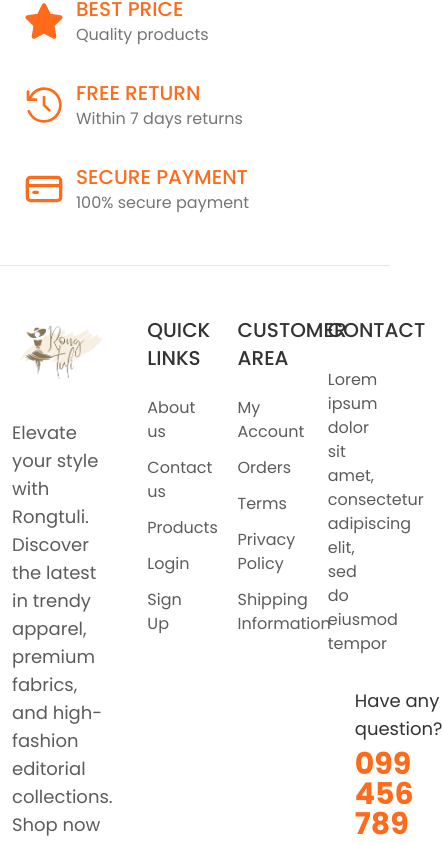
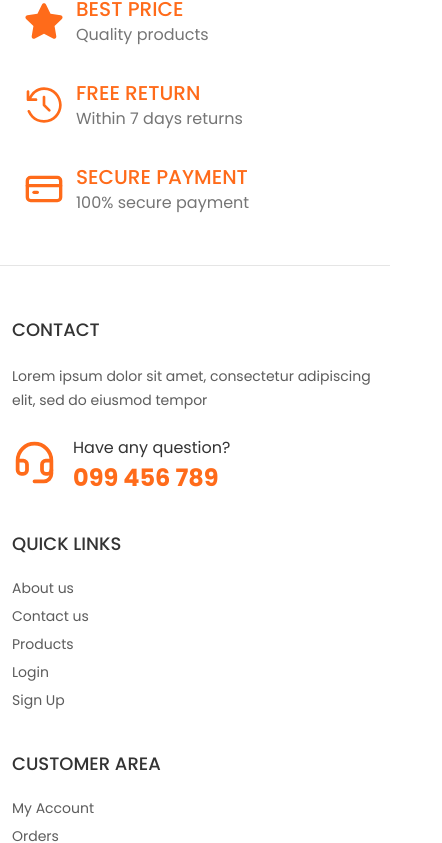
Before and after one commit to minhazulabidin/Rongtuli, a Next.js app in the folder client/: page / in a window 390 px wide. Shown: the part 1143-1986 px from the top of the page, 442 px wide, since content can reach past the window. Built offline with nearby package versions, Linux system fonts and the light colour scheme.

Commit message:
footer responsive done

```diff
--- a/client/src/components/layout/Footer/Footer.jsx
+++ b/client/src/components/layout/Footer/Footer.jsx
@@ -36,21 +36,29 @@ const footerDetails = [
         "icon": CreditCard
     }
 ]
+
 const Footer = () => {
     return (
-        <footer className="mt-13.25">
-            <Container className="">
+        <footer className="mt-13.25 overflow-hidden">
+
+            <Container>
                 <div className="flex w-full justify-around gap-3 md:items-center md:flex-row flex-col items-start">
                     {
                         footerDetails.map(detail => {
                             const Icon = detail?.icon;
+
                             return (
-                                <div key={detail?.id} className="flex items-center gap-3 md:mt-0 mt-5 px-3">
-                                    <Icon className="text-orangec" size={40} />
+                                <div
+                                    key={detail?.id}
+                                    className="flex items-center gap-3 md:mt-0 mt-5 px-3"
+                                >
+                                    <Icon className="text-orangec shrink-0" size={40} />
+
                                     <div>
-                                        <h3 className="text-xl text-orangec font-medium font-poppins uppercase ">
+                                        <h3 className="text-xl text-orangec font-medium font-poppins uppercase">
                                             {detail?.name}
                                         </h3>
+
                                         <p className="text-base font-poppins text-[#757575]">
                                             {detail?.description}
                                         </p>
@@ -64,97 +72,144 @@ const Footer = () => {
 
             <Separator className="my-12.5" />
 
-            <Container className="">
-                <div className="grid grid-cols-9 gap-10 font-poppins">
-                    <div className="col-span-3">
-                        <Image src={logo} width={100} height={100} alt="logo" className="w-24 md:w-32 object-contain" />
+            {/* MAIN FOOTER */}
+            <Container>
+                <div className="grid grid-cols-1 sm:grid-cols-2 lg:grid-cols-9 gap-y-10 gap-x-6 font-poppins">
 
-                        <p className="text-lg mt-8 text-[#333333CC] leading-7">
-                            Elevate your style with Rongtuli. Discover the latest in trendy apparel, premium fabrics, and high-fashion editorial collections. Shop now for a sophisticated look.
-                        </p>
+                    <div className="lg:col-span-3 md:order-1 order-4">
+                        <div className="md:block hidden">
+                            <Image
+                                src={logo}
+                                width={100}
+                                height={100}
+                                alt="logo"
+                                className="w-24 md:w-32 object-contain"
+                            />
+
+                            <p className="text-base md:text-lg mt-6 md:mt-8 text-[#333333CC] leading-7">
+                                Elevate your style with Rongtuli. Discover the latest in trendy apparel,
+                                premium fabrics, and high-fashion editorial collections. Shop now for a sophisticated look.
+                            </p>
+                        </div>
 
                         <div className="mt-5 flex items-center gap-3">
                             <Link href="#">
-                                <FaFacebook size={38} className="text-[#0198E9]" />
+                                <FaFacebook
+                                    size={38}
+                                    className="text-[#0198E9]"
+                                />
                             </Link>
-                            <Link href="#" className="rounded-full p-2 bg-[#1DA1F2]">
-                                <FaTwitter size={20} className="text-white" />
+
+                            <Link
+                                href="#"
+                                className="rounded-full p-2 bg-[#1DA1F2]"
+                            >
+                                <FaTwitter
+                                    size={20}
+                                    className="text-white"
+                                />
                             </Link>
-                            <Link href="#" className="rounded-full p-2 bg-[#0077B5]">
-                                <FaLinkedinIn size={20} className="text-white " />
+
+                            <Link
+                                href="#"
+                                className="rounded-full p-2 bg-[#0077B5]"
+                            >
+                                <FaLinkedinIn
+                                    size={20}
+                                    className="text-white"
+                                />
                             </Link>
-                            <Link href="#" className="rounded-full p-2 bg-linear-to-tr from-[#f9ce34] via-[#ee2a7b] to-[#6228d7]">
-                                <FaInstagram size={20} className="text-white " />
+
+                            <Link
+                                href="#"
+                                className="rounded-full p-2 bg-linear-to-tr from-[#f9ce34] via-[#ee2a7b] to-[#6228d7]"
+                            >
+                                <FaInstagram
+                                    size={20}
+                                    className="text-white"
+                                />
                             </Link>
                         </div>
                     </div>
 
-                    <div className="col-span-2">
-                        <h4 className="mb-6 text-xl font-medium uppercase text-[#333333]">
+                    <div className="lg:col-span-2 order-2">
+                        <h4 className="mb-5 md:mb-6 text-lg md:text-xl font-medium uppercase text-[#333333]">
                             QUICK LINKS
                         </h4>
 
-                        <ul className="space-y-3 md:text-lg text-base text-[#333333]/80">
+                        <ul className="space-y-2 md:space-y-3 text-sm md:text-lg text-[#333333]/80">
                             <li className="cursor-pointer hover:text-orangec">
                                 About us
                             </li>
+
                             <li className="cursor-pointer hover:text-orangec">
                                 Contact us
                             </li>
+
                             <li className="cursor-pointer hover:text-orangec">
                                 Products
                             </li>
+
                             <li className="cursor-pointer hover:text-orangec">
                                 Login
                             </li>
+
                             <li className="cursor-pointer hover:text-orangec">
                                 Sign Up
                             </li>
                         </ul>
                     </div>
 
-                    <div className="col-span-2">
-                        <h3 className="mb-6 text-xl font-medium uppercase text-[#333333]">
+                    <div className="lg:col-span-2 order-3">
+                        <h3 className="mb-5 md:mb-6 text-lg md:text-xl font-medium uppercase text-[#333333]">
                             CUSTOMER AREA
                         </h3>
 
-                        <ul className="space-y-3 md:text-lg text-base text-[#333333]/80">
+                        <ul className="space-y-2 md:space-y-3 text-sm md:text-lg text-[#333333]/80">
                             <li className="cursor-pointer hover:text-orangec">
                                 My Account
                             </li>
+
                             <li className="cursor-pointer hover:text-orangec">
                                 Orders
                             </li>
+
                             <li className="cursor-pointer hover:text-orangec">
                                 Terms
                             </li>
+
                             <li className="cursor-pointer hover:text-orangec">
                                 Privacy Policy
                             </li>
+
                             <li className="cursor-pointer hover:text-orangec">
                                 Shipping Information
                             </li>
                         </ul>
                     </div>
 
-                    <div className="col-span-2">
-                        <h3 className="mb-6 text-xl font-medium uppercase text-[#333333]">
+                    <div className="lg:col-span-2 md:order-4 order-1">
+                        <h3 className="mb-5 md:mb-6 text-lg md:text-xl font-medium uppercase text-[#333333]">
                             CONTACT
                         </h3>
 
-                        <p className="text-base leading-6 text-[#333333]/80">
-                            Lorem ipsum dolor sit amet, consectetur adipiscing elit, sed do
-                            eiusmod tempor
+                        <p className="text-sm md:text-base leading-6 text-[#333333]/80">
+                            Lorem ipsum dolor sit amet, consectetur adipiscing elit,
+                            sed do eiusmod tempor
                         </p>
 
-                        <div className="mt-7.75 flex items-center gap-6.75">
-                            <Headset className="text-orangec" size={51} />
+                        <div className="mt-6 md:mt-7.75 flex items-center gap-4 md:gap-6.75">
+                            <Headset
+                                className="text-orangec shrink-0"
+                                size={45}
+                            />
+
                             <div>
-                                <p className="text-lg text-[#333333]">
+                                <p className="text-base md:text-lg text-[#333333]">
                                     Have any question?
                                 </p>
 
-                                <h2 className="text-[30px] font-bold leading-none text-orangec mt-1.5">
+                                <h2 className="text-2xl md:text-[30px] font-bold leading-none text-orangec mt-1.5">
                                     099 456 789
                                 </h2>
                             </div>
@@ -162,16 +217,30 @@ const Footer = () => {
                     </div>
                 </div>
             </Container>
-            <Separator className="mt-12.5 mb-5" />
 
-            <Container className="flex justify-between items-center">
-                <p className="text-base text-[#757575] font-poppins">
-                    Rongtuli © {new Date().getFullYear()} All Rights Reserved
-                </p>
+            <Separator className="mt-10 md:mt-12.5" />
 
-                <div className="flex items-center gap-2 text-xl font-medium text-orangec font-poppins">
-                    <span>Pay With</span>
-                    <Image src={paymentImg} width={574} height={34} alt="payment methods"/>
+            <Container>
+                <div className="flex flex-col md:flex-row justify-center md:justify-between items-center gap-4 text-center md:text-left py-5">
+
+                    <p className="text-sm md:text-base text-[#757575] font-poppins">
+                        <span className="text-orangec font-bold">
+                            Rongtuli
+                        </span>{" "}
+                        © {new Date().getFullYear()} All Rights Reserved
+                    </p>
+
+                    <div className="md:flex flex-col sm:flex-row items-center gap-2 text-base md:text-xl font-medium text-orangec font-poppins hidden">
+                        <span>Pay With</span>
+
+                        <Image
+                            src={paymentImg}
+                            width={574}
+                            height={34}
+                            alt="payment methods"
+                            className="w-44 sm:w-56 md:w-auto h-auto object-contain"
+                        />
+                    </div>
                 </div>
             </Container>
         </footer>
```
